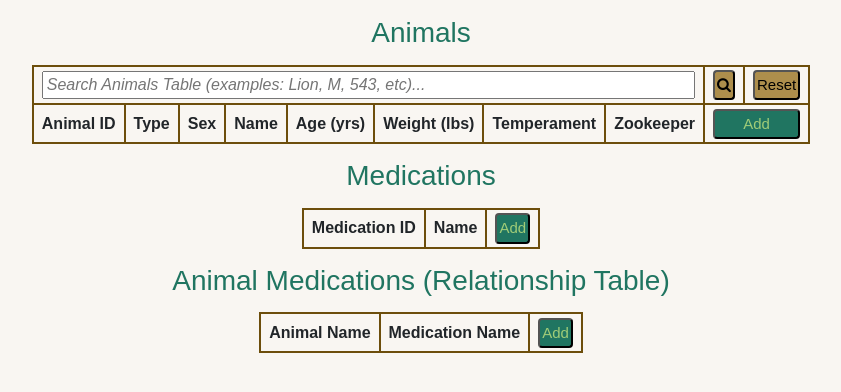
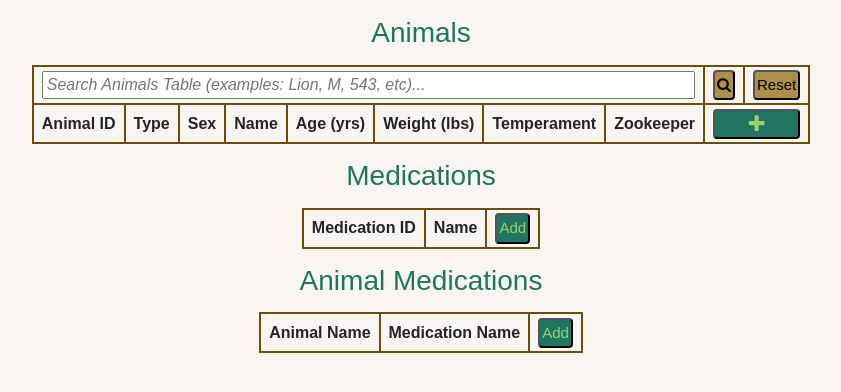
Before and after one commit to lfbettcher/CS340_Zootopia, a Flask app: page /animals in a window 1280 px wide. Shown: the part 52-444 px from the top of the page, without its empty margins (219-1060 px from the left). Run offline with Flask 2, Linux system fonts and the light colour scheme; data that the repository does not hold is empty; some libraries are stand-ins or nearby versions.

Commit message:
try button icons

```diff
--- a/starter_website/static/js/script.js
+++ b/starter_website/static/js/script.js
@@ -68,7 +68,7 @@ if (zookeepersWorkdaysTable) {
 }
 
 function toggleEditButton(button) {
-    if (button.textContent === "Edit") {
+    if (button.name === "Edit") {
         button.className = "update-btn hidden";
         button.previousElementSibling.className = "update-btn";
     }
--- a/starter_website/templates/animals.html
+++ b/starter_website/templates/animals.html
@@ -38,7 +38,7 @@
     <th scope="col">Weight (lbs)</th>
     <th scope="col">Temperament</th>
     <th scope="col">Zookeeper</th>
-    <th colspan="2"><button type="button" data-toggle="modal" data-target="#addanimal" class="add-btn" name="Add" value="Add">Add</button></th>
+    <th colspan="2"><button type="button" data-toggle="modal" data-target="#addanimal" class="add-btn" name="Add" value="Add"><i class="fa fa-plus fa-lg" aria-hidden="true"></i></button></th>
   </tr>
   </thead>
   <tbody>
@@ -62,10 +62,10 @@
       </select>
     </td>
     <td>
-      <button form="updateAnimal" type="submit" class="update-btn hidden" name="Save">Save</button>
-      <button form="updateAnimal" type="button" class="update-btn" name="Edit">Edit</button>
+      <button form="updateAnimal" type="submit" class="update-btn hidden" name="Save"><i class="fa fa-floppy-o fa-lg" aria-hidden="true"></i></button>
+      <button form="updateAnimal" type="button" class="update-btn" name="Edit"><i class="fa fa-pencil fa-lg" aria-hidden="true"></i></button>
     </td>
-    <td><button type="button" data-toggle="modal" data-target="#deleteanimal" class="delete-btn" name="Delete" value="{{ r[0] }}">Delete</button></td>
+    <td><button type="button" data-toggle="modal" data-target="#deleteanimal" class="delete-btn" name="Delete" value="{{ r[0] }}"><i class="fa fa-trash fa-lg" aria-hidden="true"></i></button></td>
   </tr>
   {% endfor %}
   </tbody>
@@ -99,7 +99,7 @@
 </table>
 </form>
 
-<h3>Animal Medications (Relationship Table)</h3>
+<h3>Animal Medications</h3>
 <form id="updateAnimalsMedications" action="update_animals_medications" method="POST">
 <table id="animalsMedicationsTable">
   <thead>
@@ -155,13 +155,7 @@
         <form action="/add_animal" method="POST">
           <div class="form-group">
             <label for="type">Type:</label>
-            <select class="form-control" id="type" name="type">
-              <option value="Elephant">Elephant</option>
-              <option value="Giraffe">Giraffe</option>
-              <option value="Lion">Lion</option>
-              <option value="Monkey">Monkey</option>
-              <option value="Zebra">Zebra</option>
-            </select>
+            <input type="text" class="form-control" id="type" name="type" required="1">
           </div>
           <div class="form-group">
             <label for="sex">Sex:</label>
--- a/starter_website/templates/base.html
+++ b/starter_website/templates/base.html
@@ -3,7 +3,7 @@
 <head>
   <title>{% block title %}{% endblock %} - Zootopia Management System</title>
   <link rel="stylesheet" href="https://stackpath.bootstrapcdn.com/bootstrap/4.5.2/css/bootstrap.min.css" integrity="sha384-JcKb8q3iqJ61gNV9KGb8thSsNjpSL0n8PARn9HuZOnIxN0hoP+VmmDGMN5t9UJ0Z" crossorigin="anonymous">
-  <link rel="stylesheet" href="https://cdnjs.cloudflare.com/ajax/libs/font-awesome/4.7.0/css/font-awesome.min.css">
+  <link rel="stylesheet" href="https://stackpath.bootstrapcdn.com/font-awesome/4.7.0/css/font-awesome.min.css">
   <link rel="stylesheet" href="{{ url_for('static', filename= 'css/styles.css') }}">
 </head>
 <body>
@@ -26,6 +26,9 @@
 
 <div id="content">{% block content %}{% endblock %}</div>
 
+<footer>
+  <p></p>
+</footer>
 <script src="{{ url_for('static', filename= 'js/script.js') }}"></script>
 <script src="https://code.jquery.com/jquery-3.5.1.slim.min.js"></script>
 <script src="https://stackpath.bootstrapcdn.com/bootstrap/4.5.2/js/bootstrap.min.js" integrity="sha384-B4gt1jrGC7Jh4AgTPSdUtOBvfO8shuf57BaghqFfPlYxofvL8/KUEfYiJOMMV+rV" crossorigin="anonymous"></script>
--- a/starter_website/webapp.py
+++ b/starter_website/webapp.py
@@ -65,9 +65,9 @@ def update_animal():
         result = execute_query(db_connection, query, data)
 
         if result is None:
-            flash("Could not UPDATE")
+            flash("Could not UPDATE Animals")
         else:
-            flash(f"{result.rowcount} row(s) updated")
+            flash(f"{result.rowcount} Animal(s) updated")
 
         return redirect('/animals')
 
@@ -132,7 +132,7 @@ def update_medications():
         result = execute_query(db_connection, query, data)
 
         if result is None:
-            flash("Could not UPDATE")
+            flash("Could not UPDATE Medications")
         else:
             flash(f"{result.rowcount} Medication(s) updated")
 
@@ -179,9 +179,9 @@ def update_animals_medications():
         result = execute_query(db_connection, query, data)
 
         if result is None:
-            flash("Could not UPDATE")
+            flash("Could not UPDATE Animals Medications")
         else:
-            flash(f"{result.rowcount} Animals Medication(s) updated")
+            flash(f"{result.rowcount} Animals Medications updated")
 
         return redirect('/animals')
 
@@ -253,9 +253,9 @@ def update_zookeepers():
         result = execute_query(db_connection, query, data)
 
         if result is None:
-            flash("Could not UPDATE")
+            flash("Could not UPDATE Zookeeper")
         else:
-            flash(f"{result.rowcount} row(s) updated")
+            flash(f"{result.rowcount} Zookeeper(s) updated")
 
         return redirect('/zookeepers')
 
@@ -300,9 +300,9 @@ def update_zookeepers_workdays():
         result = execute_query(db_connection, query, data)
 
         if result is None:
-            flash("Could not UPDATE")
+            flash("Could not UPDATE Zookeepers Workdays")
         else:
-            flash(f"{result.rowcount} row(s) updated")
+            flash(f"{result.rowcount} Zookeepers Workdays updated")
 
         return redirect('/zookeepers')
 
```
Also changed, not shown: starter_website/templates/zookeepers.html (+3 -34 lines).
